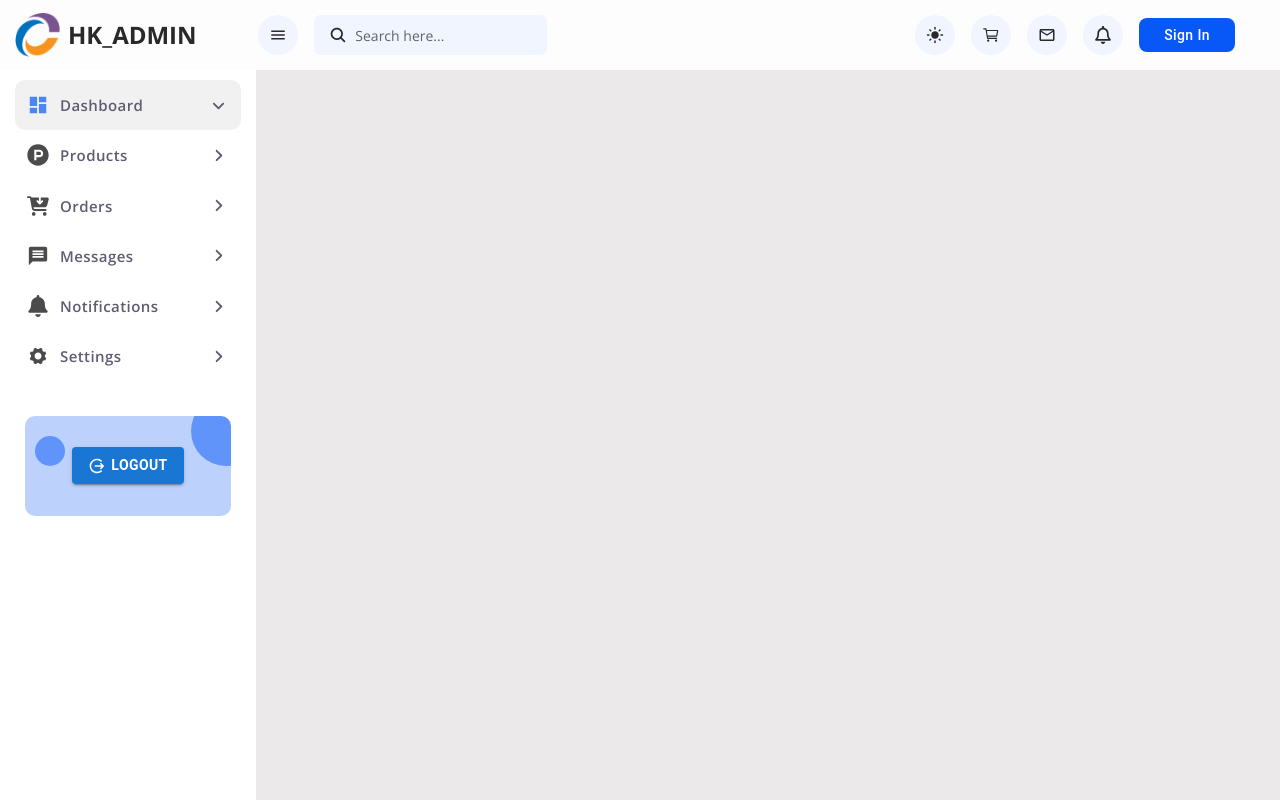
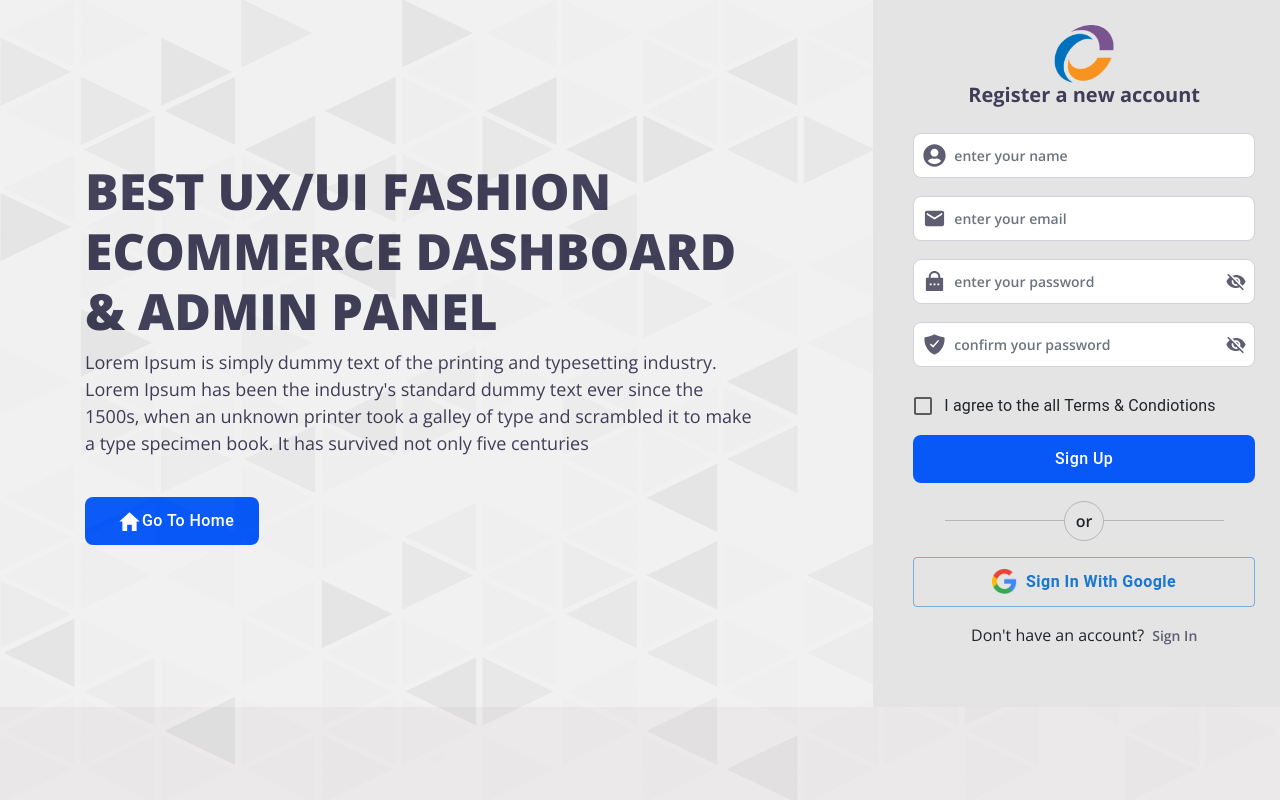
Before and after one commit to LaAnhQuan/Shop_App_Dashboard_Admin, a React (Create React App) app: page /signUp in a window 1280 px wide. Built offline with nearby package versions, Linux system fonts and the light colour scheme.

Commit message:
design sign up

```diff
--- a/src/App.js
+++ b/src/App.js
@@ -6,6 +6,8 @@ import Header from './components/Header/Header';
 import Sidebar from './components/Sidebar/Sidebar';
 import { useAppContext } from './context/context';
 import Login from './pages/Login/Login';
+import SignUp from './pages/SignUp/SignUp';
+import { useEffect } from 'react';
 
 function App() {
 
@@ -31,6 +33,7 @@ function App() {
             <Route path="/" exact={true} element={<Dashboard />} />
             <Route path="/dashboard" exact={true} element={<Dashboard />} />
             <Route path="/login" exact={true} element={<Login />} />
+            <Route path="/signUp" exact={true} element={<SignUp />} />
           </Routes>
         </div>
       </div>
--- a/src/App.scss
+++ b/src/App.scss
@@ -24,3 +24,14 @@ body {
 ::-webkit-scrollbar-track {
   background: transparent !important;
 }
+
+
+h1,
+h2,
+h3,
+h4,
+h5,
+h6,
+p {
+  color: #403e57;
+}
--- a/src/pages/Dashboard/Dashboard.js
+++ b/src/pages/Dashboard/Dashboard.js
@@ -5,7 +5,7 @@ import { IoMdCart } from "react-icons/io";
 import { MdShoppingBag } from "react-icons/md";
 import { GiStarsStack } from "react-icons/gi";
 import MenuItem from '@mui/material/MenuItem';
-import { useState } from "react";
+import { useEffect, useState } from "react";
 import Menu from "@mui/material/Menu";
 import { IoIosTimer } from "react-icons/io";
 import { HiDotsVertical } from "react-icons/hi";
@@ -18,6 +18,7 @@ import { FaPencilAlt } from "react-icons/fa";
 import { MdDelete } from "react-icons/md";
 import Pagination from '@mui/material/Pagination';
 import Stack from '@mui/material/Stack';
+import { useAppContext } from '../../context/context';
 
 export const chartData = [
     ["Year", "Sales", "Expenses"],
@@ -97,6 +98,13 @@ const products = [
 
 const Dashboard = () => {
     const ITEM_HEIGHT = 48;
+
+    const { isToggleSidebar, setIsToggleSidebar,
+        isHideSidebarAndHeader, setIsHideSidebarAndHeader } = useAppContext();
+
+    useEffect(() => {
+        setIsHideSidebarAndHeader(false);
+    }, [])
 
     const [anchorEl, setAnchorEl] = useState(null);
     const [showBy, setShowBy] = useState('');
--- a/src/pages/Login/Login.scss
+++ b/src/pages/Login/Login.scss
@@ -94,7 +94,7 @@
 .loginPattern {
     width: 100%;
     height: 100%;
-    opacity: 0.08;
+    opacity: 0.1;
     position: fixed;
     top: 0px;
     left: 0px;
@@ -120,6 +120,11 @@
     font-size: 16px !important;
 }
 
+.btn-big svg {
+    font-size: 25px !important;
+    margin-left: 7px;
+}
+
 .link {
     color: #5e5d72;
     font-weight: 600;
--- /dev/null
+++ b/src/pages/SignUp/SignUp.js
@@ -0,0 +1,158 @@
+import './SignUp.scss';
+import Logo from '../../assets/images/logo admin.png'
+import { useEffect, useState } from 'react';
+import { useAppContext } from '../../context/context';
+import pattern from '../../assets/images/pattern.webp'
+import { MdEmail } from "react-icons/md";
+import { RiLockPasswordFill } from "react-icons/ri";
+import { IoMdEye } from "react-icons/io";
+import { IoMdEyeOff } from "react-icons/io";
+import { FaUserCircle } from "react-icons/fa";
+import { IoShieldCheckmarkSharp } from "react-icons/io5";
+import { IoMdHome } from "react-icons/io";
+import Button from '@mui/material/Button';
+import { Link } from 'react-router-dom';
+import googleIcon from '../../assets/images/google.png'
+import FormControlLabel from '@mui/material/FormControlLabel';
+import Checkbox from '@mui/material/Checkbox';
+
+const SignUp = () => {
+    const [inputIndex, setInputIndex] = useState(null);
+    const [isShowPassword, setIsShowPassword] = useState(false)
+    const [isShowConfirmPassword, setIsShowConfirmPassword] = useState(false)
+
+    const { isHideSidebarAndHeader, setIsHideSidebarAndHeader } = useAppContext();
+
+    useEffect(() => {
+        setIsHideSidebarAndHeader(true);
+    }, []);
+
+    const focusInput = (index) => {
+        setInputIndex(index)
+    }
+    return (
+        <>
+            <img src={pattern} className='loginPattern' />
+            <section className='loginSection signUpSection'>
+
+                <div className='row'>
+                    <div className='col-md-8 d-flex align-items-center flex-column part1 justify-content-center'>
+                        <h1>BEST UX/UI FASHION ECOMMERCE DASHBOARD & ADMIN PANEL</h1>
+                        <p>Lorem Ipsum is simply dummy text of the printing and typesetting industry.
+                            Lorem Ipsum has been the industry's standard dummy text ever since the 1500s,
+                            when an unknown printer took a galley of type and scrambled it to make a type specimen book.
+                            It has survived not only five centuries</p>
+
+                        <div className='w-100 mt-4'>
+                            <Link to={'/'}>
+                                <Button className='btn-blue btn-lg btn-big'><IoMdHome /> Go To Home</Button>
+                            </Link>
+                        </div>
+                    </div>
+
+
+                    <div className='col-md-4 pr-0'>
+                        <div className='loginBox'>
+                            <div className='logo text-center'>
+                                <img src={Logo} width="60px" />
+                                <h5 className='font-weight-bold'>Register a new account</h5>
+                            </div>
+                            <div className='wrapper mt-3 card border'>
+                                <form>
+                                    <div className={`form-group position-relative ${inputIndex === 0 && 'focus'}`}>
+                                        <span className='icon'><FaUserCircle /></span>
+                                        <input
+                                            type='text'
+                                            className='form-control'
+                                            placeholder='enter your name'
+                                            onFocus={() => focusInput(0)}
+                                            onBlur={() => setInputIndex(null)}
+                                        />
+                                    </div>
+
+                                    <div className={`form-group position-relative ${inputIndex === 1 && 'focus'}`}>
+                                        <span className='icon'><MdEmail /></span>
+                                        <input
+                                            type='text'
+                                            className='form-control'
+                                            placeholder='enter your email'
+                                            onFocus={() => focusInput(1)}
+                                            onBlur={() => setInputIndex(null)}
+                                        />
+                                    </div>
+
+                                    <div className={`form-group  position-relative ${inputIndex === 2 && 'focus'}`}>
+                                        <span className='icon'><RiLockPasswordFill /></span>
+                                        <input
+                                            type={`${isShowPassword === true ? 'text' : 'password'}`}
+                                            className='form-control'
+                                            placeholder='enter your password'
+                                            onFocus={() => focusInput(2)}
+                                            onBlur={() => setInputIndex(null)}
+                                        />
+                                        <span
+                                            className='toggleShowPassword'
+                                            onClick={() => setIsShowPassword(!isShowPassword)}
+                                        >
+                                            {isShowPassword === true ? <IoMdEye /> : <IoMdEyeOff />}
+
+                                        </span>
+
+                                    </div>
+                                    <div className={`form-group  position-relative ${inputIndex === 3 && 'focus'}`}>
+                                        <span className='icon'><IoShieldCheckmarkSharp /></span>
+                                        <input
+                                            type={`${isShowConfirmPassword === true ? 'text' : 'password'}`}
+                                            className='form-control'
+                                            placeholder='confirm your password'
+                                            onFocus={() => focusInput(3)}
+                                            onBlur={() => setInputIndex(null)}
+                                        />
+                                        <span
+                                            className='toggleShowPassword'
+                                            onClick={() => setIsShowConfirmPassword(!isShowConfirmPassword)}
+                                        >
+                                            {isShowConfirmPassword === true ? <IoMdEye /> : <IoMdEyeOff />}
+
+                                        </span>
+
+                                    </div>
+                                    <FormControlLabel control={<Checkbox />} label="I agree to the all Terms & Condiotions" />
+
+                                    <div className='form-group'>
+                                        <Button className="btn-blue btn-lg w-100 btn-big">Sign Up</Button>
+                                    </div>
+
+                                    <div className='form-group text-center mb-0'>
+                                        <div className='d-flex align-items-center
+                                            justify-content-center or mt-3 mb-3'
+                                        >
+                                            <span className='line'></span>
+                                            <span className='txt'>or</span>
+                                            <span className='line'></span>
+                                        </div>
+                                        <Button
+                                            variant='outlined'
+                                            className='w-100 btn-lg btn-big loginWithGoogle'
+                                        >
+                                            <img src={googleIcon} width="25px" /> &nbsp; Sign In with Google
+                                        </Button>
+                                    </div>
+                                </form>
+                                <span className='text-center d-block mt-3'>
+                                    Don't have an account?
+                                    <Link to={'/login'} className='link color ml-2'>Sign In</Link>
+                                </span>
+                            </div>
+
+                        </div>
+
+                    </div>
+                </div>
+
+            </section>
+        </>
+    )
+}
+
+export default SignUp
--- /dev/null
+++ b/src/pages/SignUp/SignUp.scss
@@ -0,0 +1,35 @@
+.signUpSection {
+    background: #f1f1f1 !important;
+    padding: 0px 0px;
+    height: auto !important;
+
+    .loginBox {
+        background: #e4e4e4 !important;
+        position: relative;
+        z-index: 100;
+        width: 100% !important;
+        padding: 25px 5px !important;
+
+        .wrapper {
+            border: 0px !important;
+            background: transparent !important;
+            padding-top: 10px !important;
+        }
+    }
+
+    .part1 {
+        padding-left: 100px;
+        padding-right: 100px;
+
+        h1 {
+            font-size: 50px;
+            font-weight: 800;
+        }
+
+        p {
+            font-size: 18px;
+            font-weight: 5600;
+        }
+
+    }
+}
```
